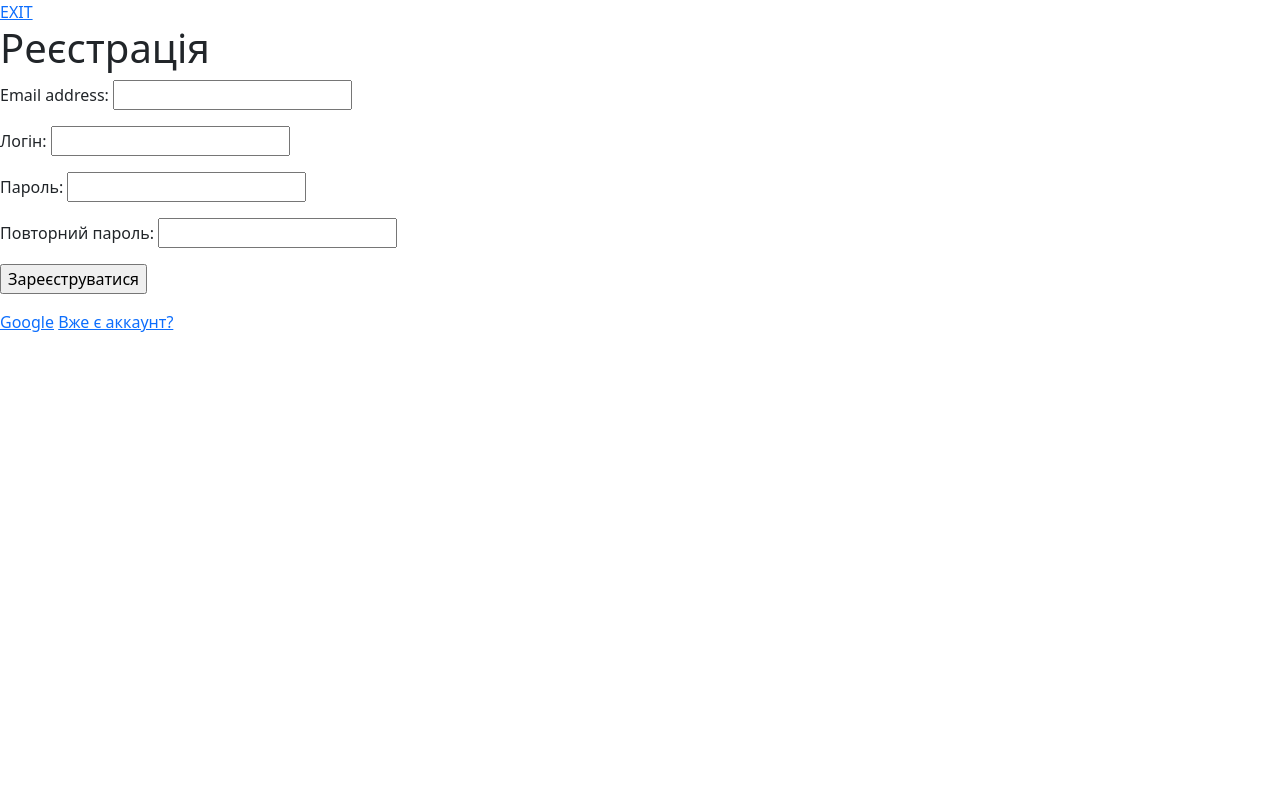
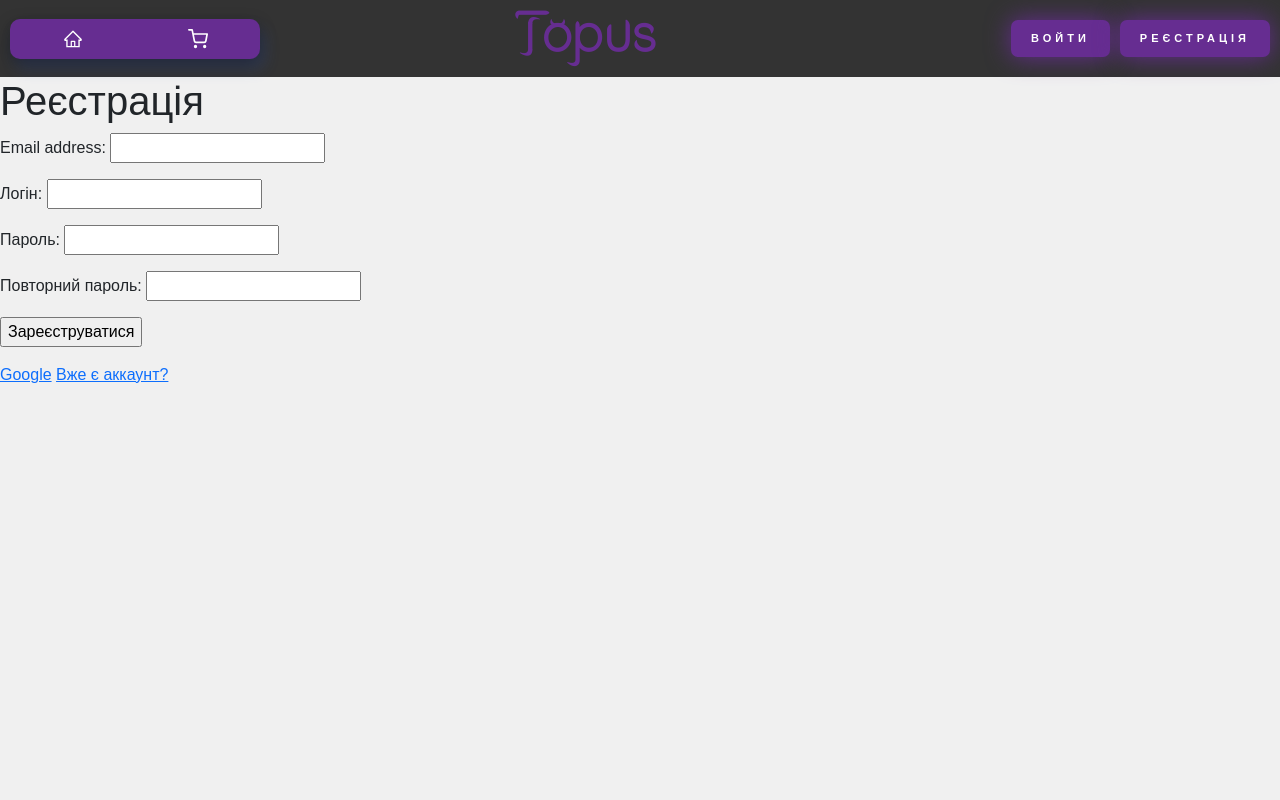
Before and after one commit to ZHMESHNECK/TOPUS-shop, a Django app: page /api/registration/ in a window 1280 px wide. Run offline with Django 4.2, Linux system fonts and the light colour scheme; parts of the project's set-up code (start-up, migrations or seed data) failed here and were passed over; some libraries are stand-ins or nearby versions.

Commit message:
Zhmih fix

```diff
--- a/products/templates/base.html
+++ b/products/templates/base.html
@@ -5,13 +5,63 @@
 <head>
     <title>{{ title }}</title>
     <meta charset="UTF-8">
-    <link href="https://cdn.jsdelivr.net/npm/bootstrap@5.0.2/dist/css/bootstrap.min.css" rel="stylesheet" integrity="sha384-EVSTQN3/azprG1Anm3QDgpJLIm9Nao0Yz1ztcQTwFspd3yD65VohhpuuCOmLASjC" crossorigin="anonymous">
+    <link href="https://cdn.jsdelivr.net/npm/bootstrap@5.0.2/dist/css/bootstrap.min.css" rel="stylesheet"
+        integrity="sha384-EVSTQN3/azprG1Anm3QDgpJLIm9Nao0Yz1ztcQTwFspd3yD65VohhpuuCOmLASjC" crossorigin="anonymous">
     <link rel="stylesheet" href="{% static 'css/item_view_page.css'%}">
+    <link rel="stylesheet" href="{% static 'css/tovar.css' %}">
 
 </head>
 
 <body>
-    <a href="/">EXIT</a>
+
+
+    <header class="ul">
+        <div class="button-container">
+            <a href="{% url 'home' %}" class="button">
+                <svg xmlns="http://www.w3.org/2000/svg" width="1em" height="1em" viewBox="0 0 1024 1024"
+                    stroke-width="0" fill="currentColor" stroke="currentColor" class="icon">
+                    <path
+                        d="M946.5 505L560.1 118.8l-25.9-25.9a31.5 31.5 0 0 0-44.4 0L77.5 505a63.9 63.9 0 0 0-18.8 46c.4 35.2 29.7 63.3 64.9 63.3h42.5V940h691.8V614.3h43.4c17.1 0 33.2-6.7 45.3-18.8a63.6 63.6 0 0 0 18.7-45.3c0-17-6.7-33.1-18.8-45.2zM568 868H456V664h112v204zm217.9-325.7V868H632V640c0-22.1-17.9-40-40-40H432c-22.1 0-40 17.9-40 40v228H238.1V542.3h-96l370-369.7 23.1 23.1L882 542.3h-96.1z">
+                    </path>
+                </svg>
+            </a>
+
+
+
+            <a href="/" class="button">
+                <svg xmlns="http://www.w3.org/2000/svg" width="1em" height="1em" stroke-linejoin="round"
+                    stroke-linecap="round" viewBox="0 0 24 24" stroke-width="2" fill="none" stroke="currentColor"
+                    class="icon">
+                    <circle r="1" cy="21" cx="9"></circle>
+                    <circle r="1" cy="21" cx="20"></circle>
+                    <path d="M1 1h4l2.68 13.39a2 2 0 0 0 2 1.61h9.72a2 2 0 0 0 2-1.61L23 6H6"></path>
+                </svg>
+            </a>
+
+        </div>
+
+
+        <div class="logo-container">
+            <a href="{% url 'home' %}" class="logo">
+                <img src="{% static 'images/Octopus.png' %}" alt="Логотип">
+            </a>
+        </div>
+
+        {% if request.user.is_authenticated %}
+        <div class="header-r">
+            <a href="/api/profile/{{user.id}}" class="shadow__btn">{{ user.username|truncatewords:10 }}</a>
+            <div class="button-spacing"></div>
+            <a href="{% url 'logout' %}" class="shadow__btn">Вийти</a>
+        </div>
+        {% else %}
+        <div class="header-r">
+            <a href="{% url 'login' %}" class="shadow__btn">Войти</a>
+            <div class="button-spacing"></div>
+            <a href="{% url 'registration' %}" class="shadow__btn">Реєстрація</a>
+        </div>
+        {% endif %}
+
+    </header>
     {% block content %}
     {% endblock %}
     <script src="https://kit.fontawesome.com/74065038c5.js" crossorigin="anonymous"></script>
--- a/products/templates/main_page.html
+++ b/products/templates/main_page.html
@@ -1,3 +1,4 @@
+{% extends 'base.html' %}
 {% load tags %}
 
 
--- a/products/urls.py
+++ b/products/urls.py
@@ -14,7 +14,7 @@ router.register(r'for_home', HomeViewSet)
 
 
 urlpatterns = [
-    path('',  main),
+    path('', main, name='home'),
     path('add_to_fav/<int:pk>', favourite_rel, name='add_to_fav')
 ] + static(settings.MEDIA_URL, document_root=settings.MEDIA_ROOT)
 
--- /dev/null
+++ b/static/css/tovar.css
@@ -0,0 +1,173 @@
+html, body {
+    height: 100%;
+    margin: 0;
+    padding: 0;}
+
+
+body {
+    font-family: Arial, sans-serif;
+
+    background-color: aliceblue;
+    background-repeat: no-repeat;
+    background-size: cover;
+}
+
+
+.ul {
+    list-style: none;
+    padding: 10px;
+    margin: 0px;
+}
+
+header {
+    background-color: #333;
+    color: #fff;
+    display: flex;
+    justify-content: space-between;
+    align-items: center;
+    padding: 10px 20px;
+}
+
+.header-r {
+    display: flex;
+    margin-left: 100px;
+}
+
+.shadow__btn {
+  padding: 10px 20px;
+  border: none;
+  font-size: 11px;
+  color: #fff;
+  border-radius: 7px;
+  letter-spacing: 4px;
+  font-weight: 700;
+  text-transform: uppercase;
+  transition: 0.5s;
+  transition-property: box-shadow;
+  background: rgb(102, 45, 145);
+  box-shadow: 0 0 25px rgb(102, 45, 145);
+  text-decoration: none;
+}
+
+.button-spacing {
+  width: 10px;
+}
+
+.shadow__btn:hover {
+  box-shadow: 0 0 5px rgb(162, 56, 242),
+              0 0 25px rgb(162, 56, 242),
+              0 0 50px rgb(162, 56, 242),
+              0 0 100px rgb(162, 56, 242);
+    cursor:pointer;
+}
+
+
+.button-container {
+  display: flex;
+  background-color: rgba(102, 45, 145);
+  width: 250px;
+  height: 40px;
+  align-items: center;
+  justify-content: space-around;
+  border-radius: 10px;
+  box-shadow: rgba(0, 0, 0, 0.35) 0px 5px 15px,
+        rgba(49, 98, 232, 0.2) 5px 10px 15px;
+}
+
+.button {
+  outline: 0 !important;
+  border: 0 !important;
+  width: 40px;
+  height: 40px;
+  border-radius: 50%;
+  background-color: transparent;
+  display: flex;
+  align-items: center;
+  justify-content: center;
+  color: #fff;
+  transition: all ease-in-out 0.3s;
+  cursor: pointer;
+}
+
+.button:hover {
+  transform: translateY(-3px);
+}
+
+.icon {
+  font-size: 20px;
+}
+/*ЛОГО*/
+
+.logo-container {
+  display: flex;
+  align-items: center;
+}
+.logo {
+  text-decoration: none;
+}
+
+/*ЛОГО*/
+
+
+
+
+body {
+    font-family: Arial, sans-serif;
+    margin: 0;
+    padding: 0;
+    background-color: #f0f0f0;
+}
+
+.product-container {
+    max-width: 800px;
+    margin: 0 auto;
+    display: flex;
+    background-color: #fff;
+    box-shadow: 0 0 10px rgba(0, 0, 0, 0.1);
+    padding: 20px;
+    margin-top: 100px;
+}
+
+.product-image {
+    flex: 1;
+    text-align: center;
+}
+
+.product-image img {
+    max-width: 100%;
+    height: auto;
+}
+
+.product-details {
+    flex: 2;
+    padding: 20px;
+    font-weight: 700;
+}
+
+.product-details h1 {
+    font-size: 24px;
+    margin-bottom: 10px;
+}
+
+.product-details p {
+    font-size: 16px;
+    margin-bottom: 20px;
+}
+
+.product-price {
+    font-weight: bold;
+}
+
+.buy-button {
+    background-color: #007bff;
+    color: #fff;
+    padding: 10px 20px;
+    border: none;
+    border-radius: 5px;
+    font-size: 18px;
+    cursor: pointer;
+}
+
+.buy-button:hover {
+    background-color: #0056b3;
+}
--- a/users/forms.py
+++ b/users/forms.py
@@ -36,7 +36,10 @@ class LoginUserForm(AuthenticationForm):
     """ Форма логіну
     """
 
-    username = forms.CharField(label='Пошта / Логін')
+    username = forms.CharField(
+        label='Пошта / Логін')
+    password = forms.CharField(
+        label='Пароль')
 
 
 class ForgotPasswordForm(forms.ModelForm):
```
Also changed, not shown: static/css/style_sing.css (added, +277 -0 lines), users/templates/login.html (+28 -11 lines), static/images/Octopus.png (renamed from HTML/ТОПУС/Octopus.png).
